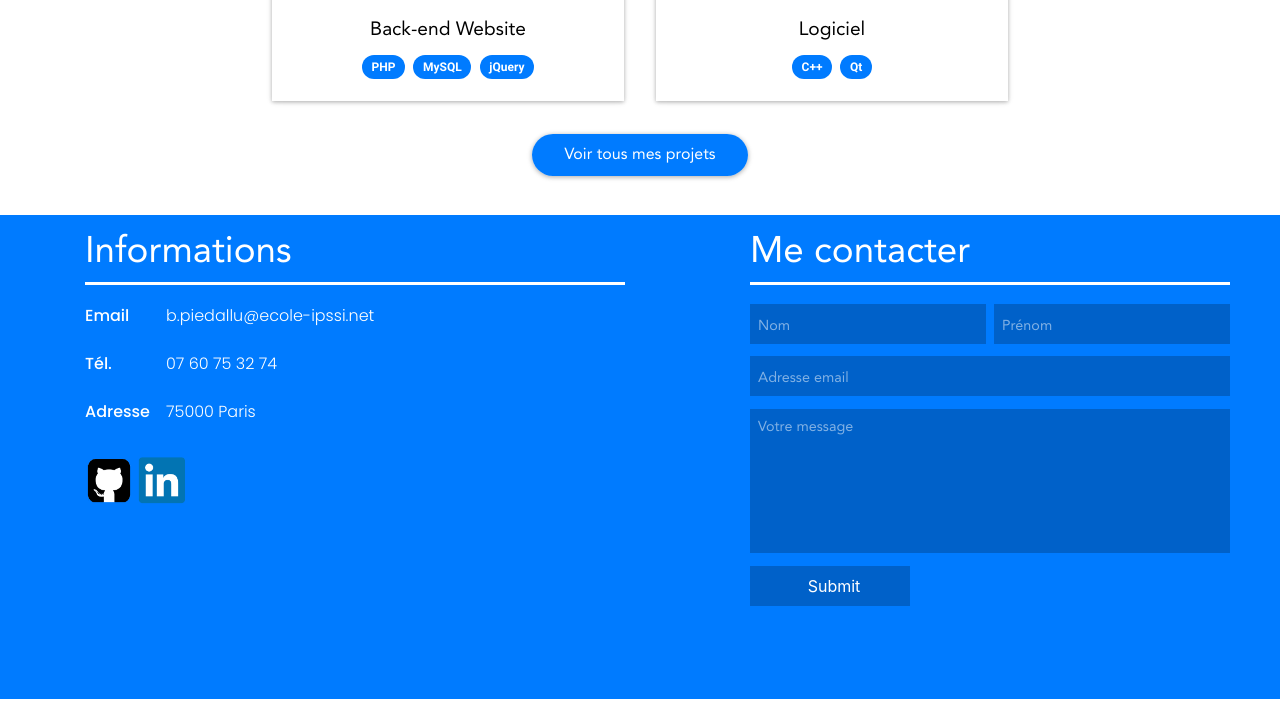
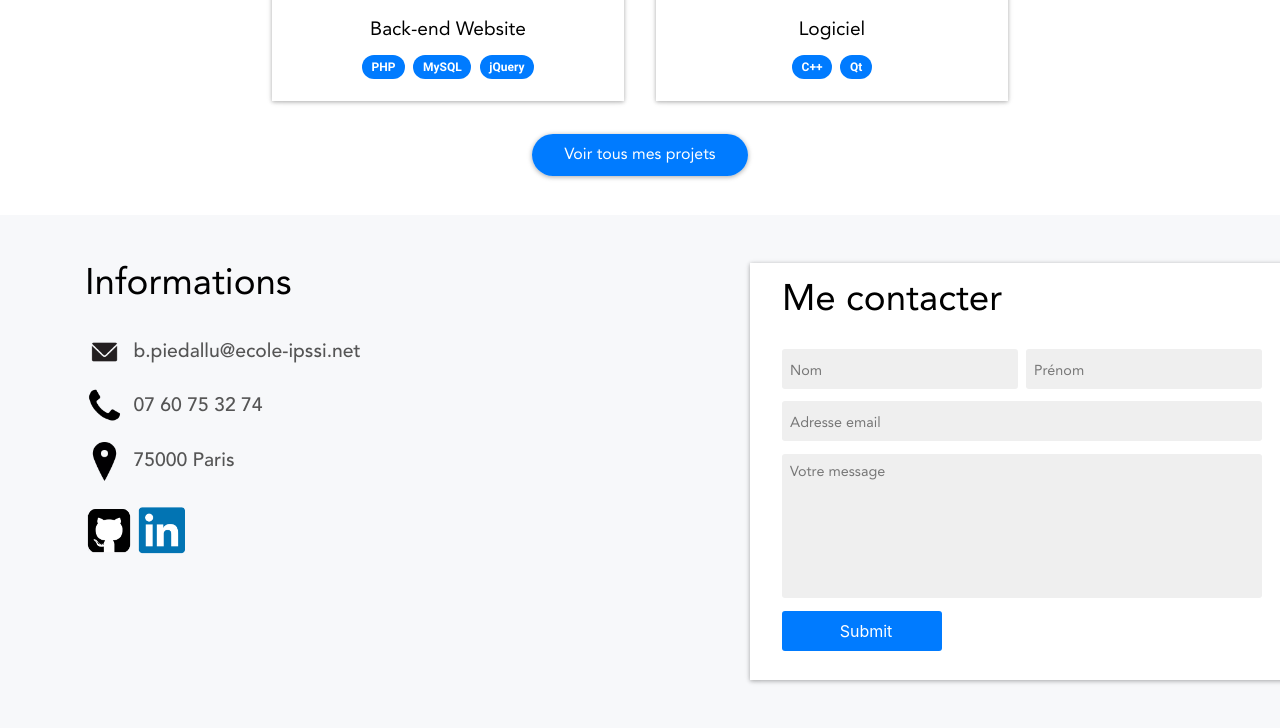
Before and after one commit to Stabien/Site_Perso, a PHP site: page / in a window 1280 px wide. Shown: the part 3511-4239 px from the top of the page. Before the commit the page ends 4210 px from the top, so only its background shows below. Run offline with PHP 8.4, Linux system fonts and the light colour scheme.

Commit message:
udpate contact section

```diff
--- a/css/style.css
+++ b/css/style.css
@@ -164,6 +164,7 @@ main {
 
 #presentation_row, #animation-container {
     margin-bottom: 5em;
+    z-index: 0;
 }
 
 #presentation a {
@@ -485,31 +486,36 @@ main {
 }
 
 #contact {
-    background: #007BFF;
-    color: white;
-    padding-top: 1em;
-    padding-bottom: 5em;
+    background: #F7F8FA;
+    color: black;
+    padding-top: 3em;
+    padding-bottom: 3em;
 }
 
-#contact h3:first-child {
+#contact h3 {
     font-family: 'Avenir-Roman';
     font-size: 2.3em;
     margin-bottom: 0.5em;
-    border-bottom: 3px solid white;
     padding-bottom: 0.2em;
     font-style: bold;
 }
 
-#infos_contact p {
-    font-size: 1em;
-    padding: 0;
-    margin-bottom: 1.5em;
+#keywords-infos img {
+    width: 2em;
+    height: 2em;
+    margin-right: 0.5em;
+    vertical-align: middle;
+    color: #007BFF;
 }
 
-#infos_contact img {
+#keywords-infos p {
+    font-size: 1.1em;
+}
+
+#liens img {
     height: 3em;
     width: 3em;
-    color: white;
+    color: black;
 }
 
 #container-infos-contact {
@@ -520,8 +526,8 @@ main {
 #container-infos-contact div {
     display: flex;
     flex-direction: column;
-    font-family: 'Poppins-light';
-    font-size: 1em;
+    font-family: 'Open Sans';
+    font-size: 1.1em;
     margin-bottom: 0.5em;
 }
 
@@ -530,18 +536,26 @@ main {
 }
 
 #keywords-infos p {
-    font-family: 'Poppins';
-    color: white;
+    font-family: 'Avenir-Medium';
+    color: #555555;
 }
 
-#infos-content {
-
+#liens a {
+    text-decoration: none;
 }
 
 #contact form {
     display: flex;
     flex-direction: column;
-    width: 30em;
+    width: 34em;
+    background: white;
+    padding: 1em 2em;
+    box-shadow: 0 1px 6px rgba(0, 0, 0, 0.12),
+                0 1px 4px rgba(0, 0, 0, 0.24);
+}
+
+#contact form h3 {
+    color: black;
 }
 
 .names_input_container {
@@ -564,9 +578,10 @@ main {
 
 #contact form input, #contact form textarea {
     margin-bottom: 0.8em;
-    background: #0061c9;
+    background: #EFEFEF;
     border: none;
-    color: white;
+    border-radius: 3px;
+    color: black;
     padding: 0;
     padding-left: 0.5em;
 }
@@ -580,6 +595,9 @@ main {
 #contact form input[type="submit"] {
     width: 10em;
     height: 2.5em;
+    border: none;
+    background: #007BFF;
+    color: white;
 }
 
 #contact form input[type="text"],
@@ -589,7 +607,7 @@ main {
 
 #contact form input::placeholder,
 #contact form textarea::placeholder {
-    color: white;
+    color: black;
     opacity: 0.5;
     font-size: 0.9em;
     margin: 0;
--- a/index.php
+++ b/index.php
@@ -260,14 +260,9 @@
                         <h3>Informations</h3>
                         <div id="container-infos-contact">
                             <div id="keywords-infos">
-                                <p>Email</p>
-                                <p>Tél.</p>
-                                <p>Adresse</p>
-                            </div>
-                            <div id="infos-content">
-                                <p>b.piedallu@ecole-ipssi.net</p>
-                                <p>07 60 75 32 74</p>
-                                <p>75000 Paris</p>
+                                <p><img src="images/mail_icone.png">b.piedallu@ecole-ipssi.net</p>
+                                <p><img src="images/telephone_icone.png">07 60 75 32 74</p>
+                                <p><img src="images/ville_icone.png">75000 Paris</p>
                             </div>
                         </div>
                         <div id="liens">
```
Also changed, not shown: images/mail_icone.png, images/telephone_icone.png, images/ville_icone.png.
